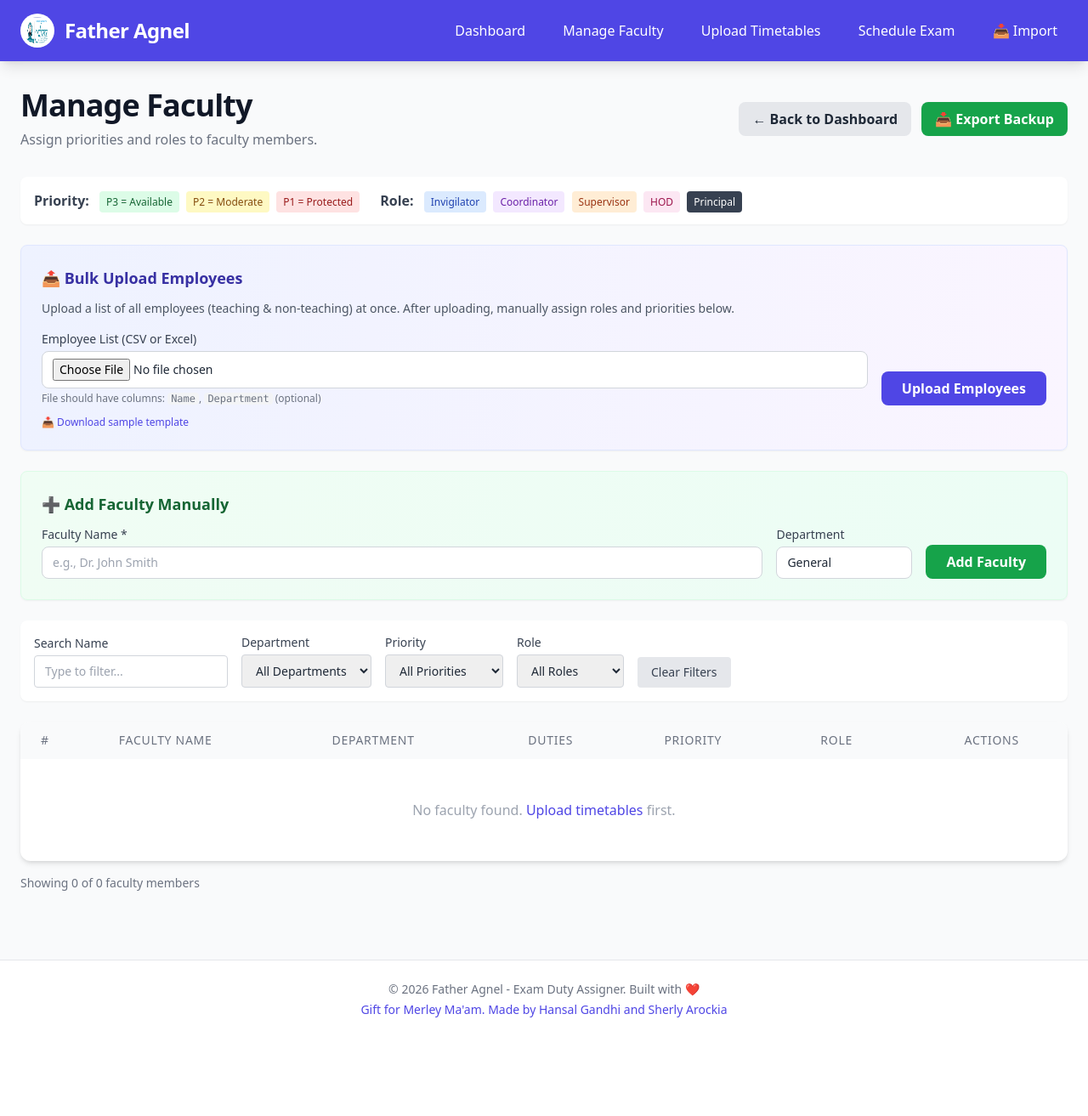
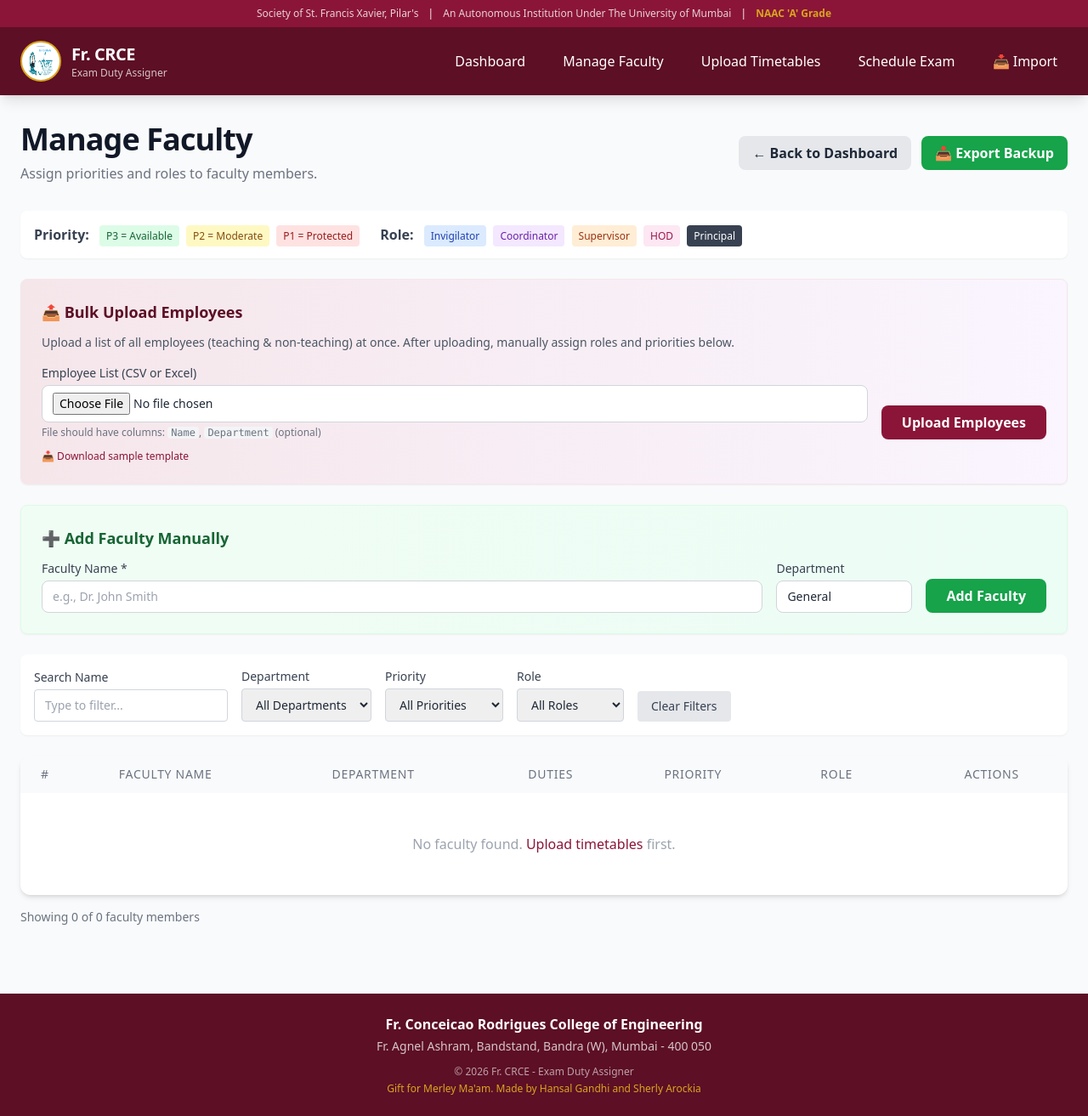
Before and after one commit to frcrcfaculty-commits/exam-duty-assigner, a Flask app: page /faculty in a window 1280 px wide. Shown: the whole page at 85% size. Before the commit the page ends 1197 px from the top, so only its background shows below. Run offline with Flask 3, Linux system fonts and the light colour scheme; some libraries are stand-ins or nearby versions.

Commit message:
Rebrand to Fr. CRCE - Fr. Conceicao Rodrigues College of Engineering
- Updated color scheme from indigo to maroon/gold (college colors)
- Added header bar with: Society of St. Francis Xavier, University of Mumbai, NAAC 'A' Grade
- Updated logo styling with gold border
- Updated footer with college address: Fr. Agnel Ashram, Bandstand, Bandra, Mumbai-400050
- Replaced all UI elements to match Fr. CRCE branding

```diff
--- a/templates/base.html
+++ b/templates/base.html
@@ -4,9 +4,25 @@
 <head>
   <meta charset="UTF-8">
   <meta name="viewport" content="width=device-width, initial-scale=1.0">
-  <title>Father Agnel - Exam Duty Assigner</title>
+  <title>Fr. CRCE - Exam Duty Assigner</title>
   <script src="https://cdn.tailwindcss.com"></script>
-  <!-- Add some custom animations/polish -->
+  <script>
+    tailwind.config = {
+      theme: {
+        extend: {
+          colors: {
+            crce: {
+              primary: '#8B1538',    // Maroon
+              secondary: '#C41E3A',  // Cardinal red
+              dark: '#5C0F25',       // Dark maroon
+              light: '#F5E6EA',      // Light pink
+              accent: '#DAA520',     // Gold
+            }
+          }
+        }
+      }
+    }
+  </script>
   <style>
     .fade-in {
       animation: fadeIn 0.5s ease-in;
@@ -25,20 +41,38 @@
 </head>
 
 <body class="bg-gray-50 text-gray-800 font-sans min-h-screen flex flex-col">
+  <!-- Header with College Identity -->
+  <header class="bg-crce-primary text-white">
+    <div class="container mx-auto px-6 py-2 text-center text-xs">
+      <span class="opacity-80">Society of St. Francis Xavier, Pilar's</span>
+      <span class="mx-2">|</span>
+      <span class="opacity-80">An Autonomous Institution Under The University of Mumbai</span>
+      <span class="mx-2">|</span>
+      <span class="text-crce-accent font-semibold">NAAC 'A' Grade</span>
+    </div>
+  </header>
+
   <!-- Navbar -->
-  <nav class="bg-indigo-600 text-white shadow-lg">
+  <nav class="bg-crce-dark text-white shadow-lg">
     <div class="container mx-auto px-6 py-4 flex justify-between items-center">
-      <a href="{{ url_for('index') }}" class="flex items-center space-x-3 hover:text-indigo-200 transition">
-        <img src="{{ url_for('static', filename='logo.png') }}" alt="Logo" class="h-10 w-10 rounded-full bg-white p-1">
-        <span class="text-2xl font-bold tracking-tight">Father Agnel</span>
+      <a href="{{ url_for('index') }}" class="flex items-center space-x-3 hover:text-crce-accent transition">
+        <img src="{{ url_for('static', filename='logo.png') }}" alt="Fr. CRCE Logo"
+          class="h-12 w-12 rounded-full bg-white p-1 border-2 border-crce-accent">
+        <div class="flex flex-col">
+          <span class="text-xl font-bold tracking-tight">Fr. CRCE</span>
+          <span class="text-xs opacity-75">Exam Duty Assigner</span>
+        </div>
       </a>
       <div class="space-x-4">
-        <a href="{{ url_for('index') }}" class="hover:bg-indigo-700 px-3 py-2 rounded transition">Dashboard</a>
-        <a href="{{ url_for('faculty_list') }}" class="hover:bg-indigo-700 px-3 py-2 rounded transition">Manage
+        <a href="{{ url_for('index') }}" class="hover:bg-crce-secondary px-3 py-2 rounded transition">Dashboard</a>
+        <a href="{{ url_for('faculty_list') }}" class="hover:bg-crce-secondary px-3 py-2 rounded transition">Manage
           Faculty</a>
-        <a href="{{ url_for('upload') }}" class="hover:bg-indigo-700 px-3 py-2 rounded transition">Upload Timetables</a>
-        <a href="{{ url_for('schedule') }}" class="hover:bg-indigo-700 px-3 py-2 rounded transition">Schedule Exam</a>
-        <a href="{{ url_for('import_data') }}" class="hover:bg-indigo-700 px-3 py-2 rounded transition">📥 Import</a>
+        <a href="{{ url_for('upload') }}" class="hover:bg-crce-secondary px-3 py-2 rounded transition">Upload
+          Timetables</a>
+        <a href="{{ url_for('schedule') }}" class="hover:bg-crce-secondary px-3 py-2 rounded transition">Schedule
+          Exam</a>
+        <a href="{{ url_for('import_data') }}" class="hover:bg-crce-secondary px-3 py-2 rounded transition">📥
+          Import</a>
       </div>
     </div>
   </nav>
@@ -62,9 +96,13 @@
   </main>
 
   <!-- Footer -->
-  <footer class="bg-white border-t mt-12 py-6 text-center text-gray-500 text-sm">
-    <p>&copy; 2026 Father Agnel - Exam Duty Assigner. Built with ❤️</p>
-    <p class="mt-1 text-indigo-600">Gift for Merley Ma'am. Made by Hansal Gandhi and Sherly Arockia</p>
+  <footer class="bg-crce-dark text-white mt-12 py-6">
+    <div class="container mx-auto px-6 text-center">
+      <p class="font-semibold">Fr. Conceicao Rodrigues College of Engineering</p>
+      <p class="text-sm opacity-75 mt-1">Fr. Agnel Ashram, Bandstand, Bandra (W), Mumbai - 400 050</p>
+      <p class="text-xs mt-3 opacity-60">&copy; 2026 Fr. CRCE - Exam Duty Assigner</p>
+      <p class="text-xs mt-1 text-crce-accent">Gift for Merley Ma'am. Made by Hansal Gandhi and Sherly Arockia</p>
+    </div>
   </footer>
 </body>
 
--- a/templates/faculty.html
+++ b/templates/faculty.html
@@ -38,8 +38,8 @@
     </div>
 
     <!-- Bulk Upload Section -->
-    <div class="bg-gradient-to-r from-indigo-50 to-purple-50 p-6 rounded-lg shadow-sm mb-6 border border-indigo-100">
-        <h3 class="text-lg font-bold text-indigo-800 mb-3">📤 Bulk Upload Employees</h3>
+    <div class="bg-gradient-to-r from-crce-light to-purple-50 p-6 rounded-lg shadow-sm mb-6 border border-crce-light">
+        <h3 class="text-lg font-bold text-crce-dark mb-3">📤 Bulk Upload Employees</h3>
         <p class="text-sm text-gray-600 mb-4">
             Upload a list of all employees (teaching & non-teaching) at once.
             After uploading, manually assign roles and priorities below.
@@ -57,13 +57,13 @@
             </div>
             <div>
                 <button type="submit"
-                    class="bg-indigo-600 hover:bg-indigo-700 text-white font-bold py-2 px-6 rounded-lg transition">
+                    class="bg-crce-primary hover:bg-crce-secondary text-white font-bold py-2 px-6 rounded-lg transition">
                     Upload Employees
                 </button>
             </div>
         </form>
         <div class="mt-3 text-xs text-gray-500">
-            <a href="{{ url_for('download_employee_template') }}" class="text-indigo-600 hover:underline">
+            <a href="{{ url_for('download_employee_template') }}" class="text-crce-primary hover:underline">
                 📥 Download sample template
             </a>
         </div>
@@ -98,12 +98,12 @@
             <div>
                 <label class="block text-sm font-medium text-gray-700 mb-1">Search Name</label>
                 <input type="text" id="filter-name" placeholder="Type to filter..."
-                    class="border border-gray-300 rounded px-3 py-2 text-sm focus:ring-2 focus:ring-indigo-500">
+                    class="border border-gray-300 rounded px-3 py-2 text-sm focus:ring-2 focus:ring-crce-primary">
             </div>
             <div>
                 <label class="block text-sm font-medium text-gray-700 mb-1">Department</label>
                 <select id="filter-department"
-                    class="border border-gray-300 rounded px-3 py-2 text-sm focus:ring-2 focus:ring-indigo-500">
+                    class="border border-gray-300 rounded px-3 py-2 text-sm focus:ring-2 focus:ring-crce-primary">
                     <option value="">All Departments</option>
                     {% for dept in departments %}
                     <option value="{{ dept }}">{{ dept }}</option>
@@ -113,7 +113,7 @@
             <div>
                 <label class="block text-sm font-medium text-gray-700 mb-1">Priority</label>
                 <select id="filter-priority"
-                    class="border border-gray-300 rounded px-3 py-2 text-sm focus:ring-2 focus:ring-indigo-500">
+                    class="border border-gray-300 rounded px-3 py-2 text-sm focus:ring-2 focus:ring-crce-primary">
                     <option value="">All Priorities</option>
                     <option value="P1">P1 - Protected</option>
                     <option value="P2">P2 - Moderate</option>
@@ -123,7 +123,7 @@
             <div>
                 <label class="block text-sm font-medium text-gray-700 mb-1">Role</label>
                 <select id="filter-role"
-                    class="border border-gray-300 rounded px-3 py-2 text-sm focus:ring-2 focus:ring-indigo-500">
+                    class="border border-gray-300 rounded px-3 py-2 text-sm focus:ring-2 focus:ring-crce-primary">
                     <option value="">All Roles</option>
                     <option value="INVIGILATOR">Invigilator</option>
                     <option value="COORDINATOR">Coordinator</option>
@@ -165,12 +165,12 @@
                         <td class="px-6 py-4 font-medium text-gray-800">{{ f.name }}</td>
                         <td class="px-6 py-4">
                             <input type="text" name="department" data-faculty-id="{{ f.id }}" value="{{ f.department }}"
-                                class="dept-input border border-gray-300 rounded px-2 py-1 text-sm w-32 focus:ring-2 focus:ring-indigo-500">
+                                class="dept-input border border-gray-300 rounded px-2 py-1 text-sm w-32 focus:ring-2 focus:ring-crce-primary">
                         </td>
                         <td class="px-6 py-4 text-gray-600">{{ f.total_duties_assigned }}</td>
                         <td class="px-6 py-4">
                             <select name="priority" data-faculty-id="{{ f.id }}"
-                                class="priority-select border border-gray-300 rounded px-2 py-1 text-sm focus:ring-2 focus:ring-indigo-500 focus:border-indigo-500">
+                                class="priority-select border border-gray-300 rounded px-2 py-1 text-sm focus:ring-2 focus:ring-crce-primary focus:border-crce-primary">
                                 <option value="P3" {% if f.priority=='P3' %}selected{% endif %}>P3 - Available</option>
                                 <option value="P2" {% if f.priority=='P2' %}selected{% endif %}>P2 - Moderate</option>
                                 <option value="P1" {% if f.priority=='P1' %}selected{% endif %}>P1 - Protected</option>
@@ -178,7 +178,7 @@
                         </td>
                         <td class="px-6 py-4">
                             <select name="role" data-faculty-id="{{ f.id }}"
-                                class="role-select border border-gray-300 rounded px-2 py-1 text-sm focus:ring-2 focus:ring-indigo-500 focus:border-indigo-500">
+                                class="role-select border border-gray-300 rounded px-2 py-1 text-sm focus:ring-2 focus:ring-crce-primary focus:border-crce-primary">
                                 <option value="INVIGILATOR" {% if f.role=='INVIGILATOR' %}selected{% endif %}>
                                     Invigilator</option>
                                 <option value="COORDINATOR" {% if f.role=='COORDINATOR' %}selected{% endif %}>
@@ -192,7 +192,7 @@
                         </td>
                         <td class="px-6 py-4 text-center">
                             <button onclick="saveFaculty({{ f.id }})"
-                                class="save-btn bg-indigo-600 hover:bg-indigo-700 text-white text-sm px-3 py-1 rounded transition">
+                                class="save-btn bg-crce-primary hover:bg-crce-secondary text-white text-sm px-3 py-1 rounded transition">
                                 Save
                             </button>
                             <span id="status-{{ f.id }}" class="ml-2 text-green-600 text-sm hidden">✓ Saved</span>
@@ -202,7 +202,7 @@
                     <tr>
                         <td colspan="7" class="px-6 py-12 text-center text-gray-400">
                             No faculty found. <a href="{{ url_for('upload') }}"
-                                class="text-indigo-600 hover:underline">Upload timetables</a> first.
+                                class="text-crce-primary hover:underline">Upload timetables</a> first.
                         </td>
                     </tr>
                     {% endfor %}
--- a/templates/result.html
+++ b/templates/result.html
@@ -86,7 +86,7 @@
                 📥 Download Excel
             </a>
             <button onclick="window.print()"
-                class="bg-indigo-600 hover:bg-indigo-700 text-white font-bold py-2 px-6 rounded-lg transition">
+                class="bg-crce-primary hover:bg-crce-secondary text-white font-bold py-2 px-6 rounded-lg transition">
                 🖨️ Print / PDF
             </button>
         </div>
```
Also changed, not shown: templates/import.html (+4 -4 lines), templates/index.html (+4 -4 lines), templates/schedule.html (+8 -8 lines), templates/upload.html (+4 -4 lines).
